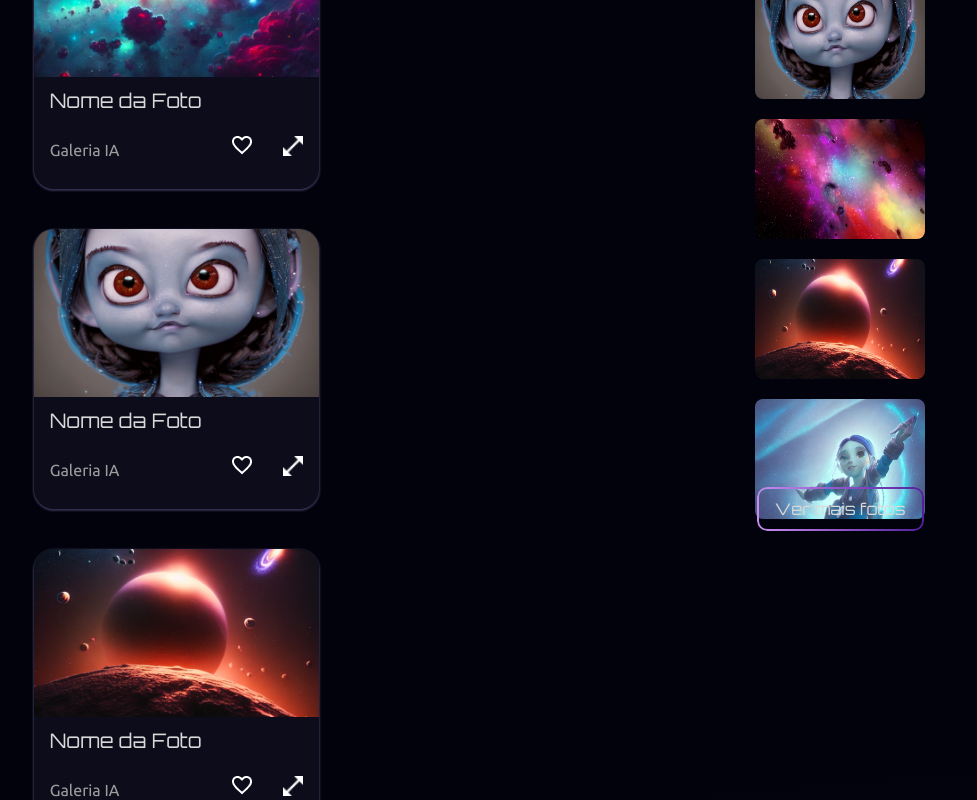
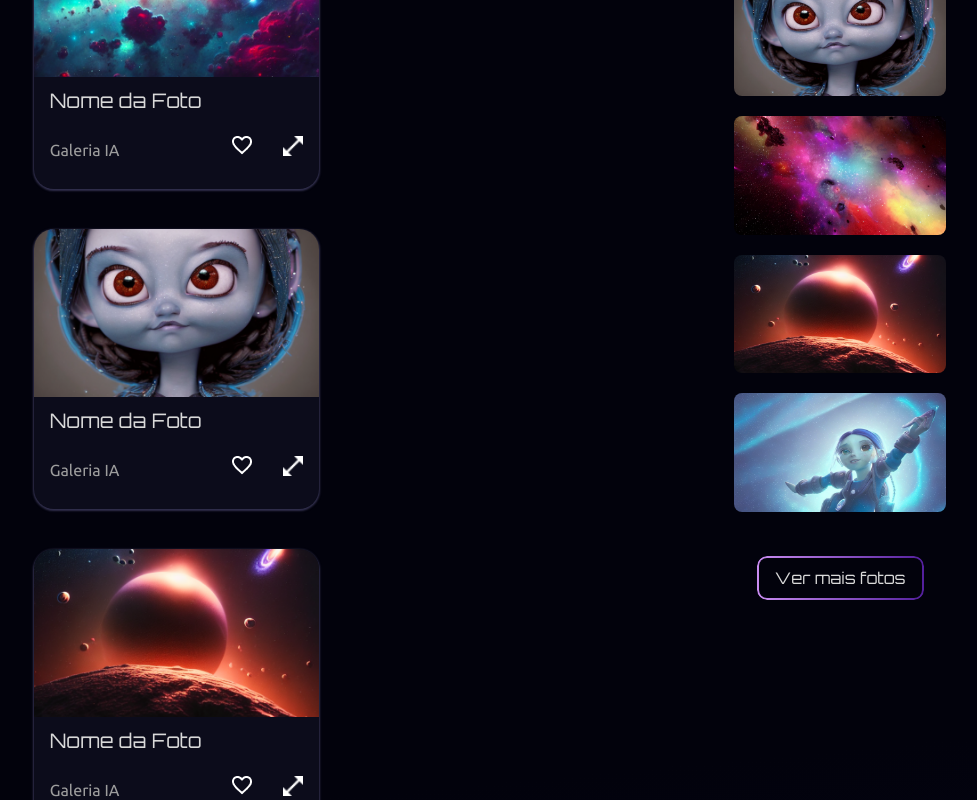
Before and after one commit to robs-am/space-gallery, a React (Create React App) app: page / in a window 1280 px wide. Shown: the part 822-1622 px from the top of the page, without its empty margins (249-1226 px from the left). Built offline with nearby package versions, Linux system fonts and the light colour scheme.

Commit message:
add responsividade galeria

```diff
--- a/src/Components/Galeria/Galeria.module.scss
+++ b/src/Components/Galeria/Galeria.module.scss
@@ -4,6 +4,7 @@
 .galeria {
   font-family: $fonte-normal;
   margin-bottom: 2rem;
+  gap: 1rem;
 
   h2 {
     color: #cb85fd;
--- a/src/Components/Galeria/Populares/Populares.module.scss
+++ b/src/Components/Galeria/Populares/Populares.module.scss
@@ -5,7 +5,6 @@
   flex-direction: column;
   justify-content: flex-start;
   align-items: center;
-  height: 800px;
 
   width: 50vw;
   color: #cb85fd;
@@ -25,15 +24,15 @@
     list-style: none;
 
     img {
-      width: 170px;
-      height: 120px;
+      width: 212px;
+      height: 118.64px;
       border-radius: 8px;
       margin-block: 0.5rem;
     }
   }
 
   button {
-    margin-top: 1.5rem;
+    margin-top: 1rem;
     background: transparent;
     border: none;
     color: $cor-do-texto;
@@ -47,7 +46,7 @@
 
     &:hover {
       border-radius: 10px;
-      background: linear-gradient(to right, $rosa, $roxo) border-box;
+      background: linear-gradient(to right, #313149, $roxo) border-box;
       color: $azul-escuro;
       transition: 0.1s;
     }
@@ -77,7 +76,6 @@
     flex-direction: column;
     justify-content: flex-start;
     align-items: center;
-    height: 500px;
 
     width: 100%;
     color: #cb85fd;
@@ -111,7 +109,7 @@
     }
 
     button {
-      margin-top: 1.5rem;
+      margin-top: 0.5rem;
       background: transparent;
       border: none;
       color: $cor-do-texto;
--- a/src/Components/Tags/Tags.module.scss
+++ b/src/Components/Tags/Tags.module.scss
@@ -1,8 +1,8 @@
 @import "../../styles/variaveis";
-@import url('https://fonts.googleapis.com/css2?family=Ubuntu:wght@300;400;500;700&display=swap');
+@import url("https://fonts.googleapis.com/css2?family=Ubuntu:wght@300;400;500;700&display=swap");
 
 .tags {
-  width: 30vw;
+  width: 40vw;
   display: flex;
   justify-content: space-between;
   align-items: flex-start;
@@ -11,7 +11,6 @@
   color: #d9d9d9;
   font-family: "Ubuntu", Verdana;
   font-size: 16px;
-
 
   p {
     font-size: 1.25rem;
@@ -23,7 +22,8 @@
     padding: 0;
     display: flex;
     justify-content: space-between;
-    gap:0.8rem;
+    gap: 0.8rem;
+    flex-wrap: wrap;
 
     li {
       background-color: $tag-color;
@@ -45,7 +45,6 @@
     color: #d9d9d9;
     font-family: "Ubuntu", Verdana;
     font-size: 14px;
-
 
     p {
       font-size: 1.25rem;
```
